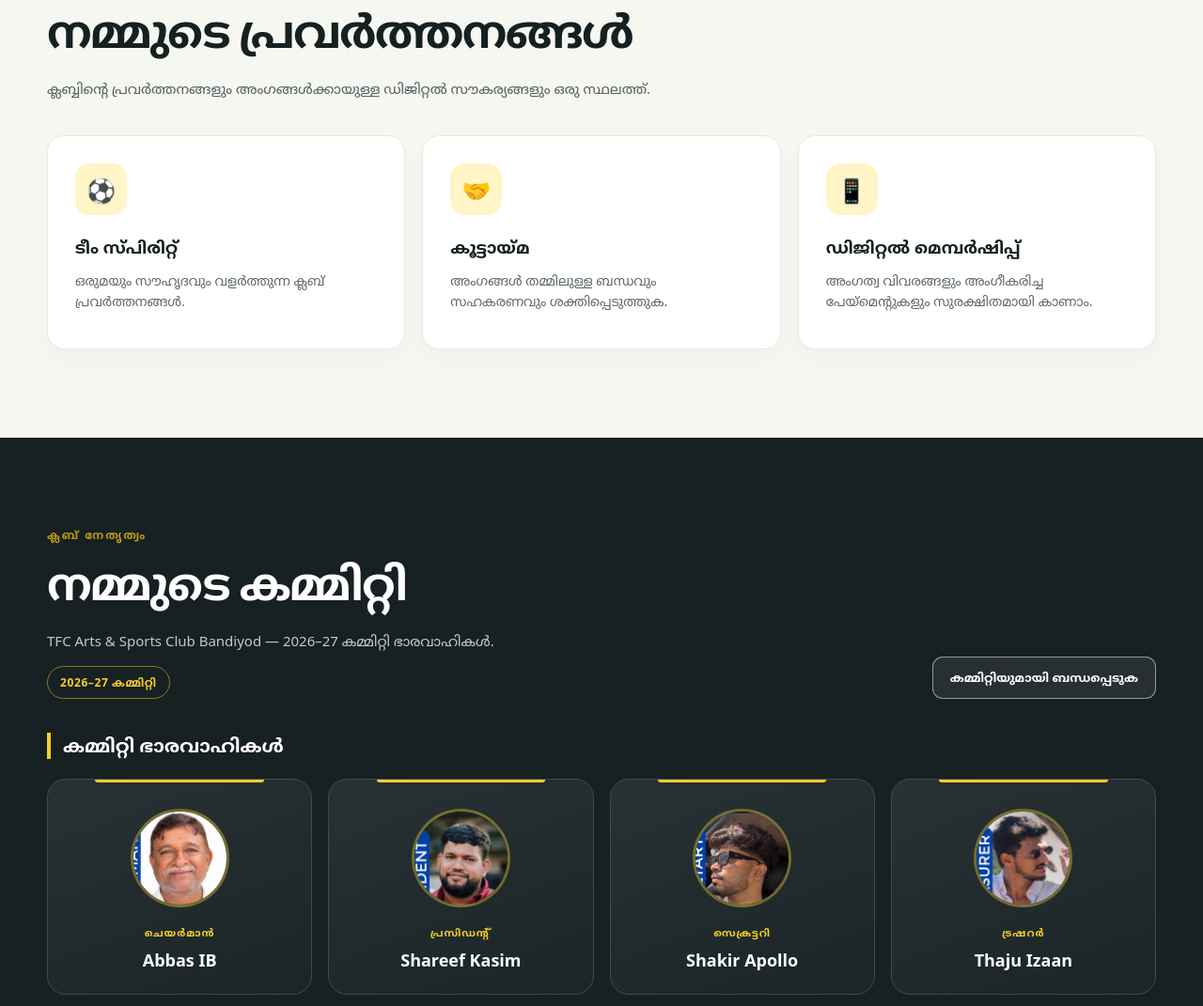
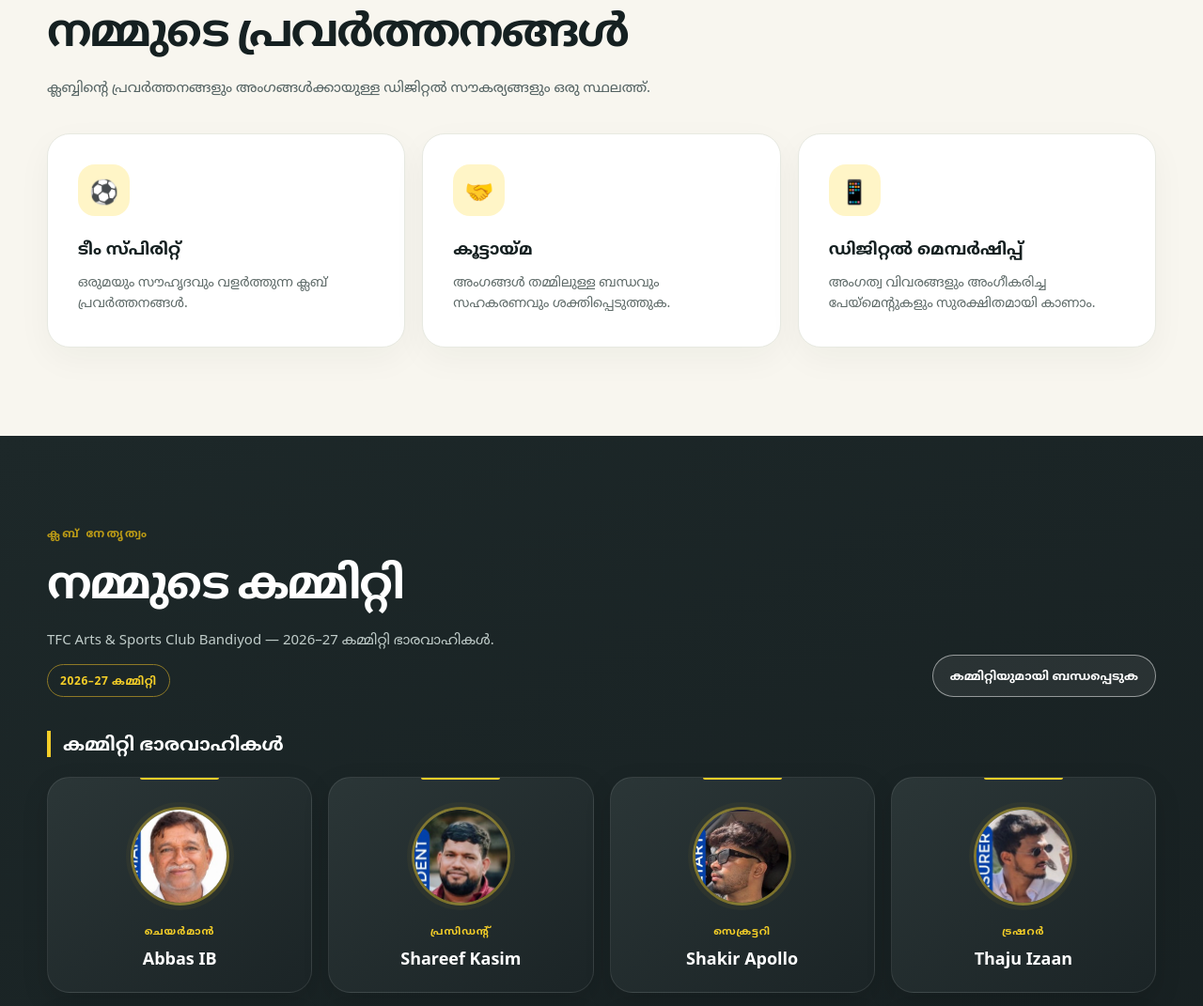
Before and after one commit to bandiyodtfc/Bandiyod-tfc-website-, a plain HTML site: page index.html in a window 1280 px wide. Shown: the part 1715-2786 px from the top of the page at 94% size. Drawn offline with Linux system fonts and the light colour scheme; no server answers.

Commit message:
Add files via upload

```diff
--- a/index.html
+++ b/index.html
@@ -539,6 +539,26 @@
     @keyframes tfcGalleryFade{from{opacity:.45}to{opacity:1}}
     @media(prefers-reduced-motion:reduce){.tfc-gallery-photo-stage img{animation:none}}
 
+
+    /* Premium visual refresh — public homepage only. */
+    :root{--ink:#101719;--ink2:#202a2b;--paper:#f8f6ef;--gold:#f4ce28;--gold2:#ffe582}
+    body{-webkit-font-smoothing:antialiased}
+    .site-header{background:rgba(16,23,25,.94);box-shadow:0 8px 30px #0002}
+    .brand-name{letter-spacing:.075em}.nav-links a{font-weight:700}
+    .btn,.lang-btn{border-radius:999px}.btn-gold{box-shadow:0 6px 22px #f4ce2826}
+    .hero h1{letter-spacing:-.055em}.hero-underline{height:3px;width:110px}
+    .section-title{letter-spacing:-.045em}.section-kicker{letter-spacing:.2em}
+    .about-panel,.member-box{border-radius:28px;box-shadow:0 18px 55px #0002}
+    .feature-card{border-radius:24px;padding:32px;box-shadow:0 12px 36px #1823210b}
+    .feature-icon{border-radius:18px}
+    .committee-section{background:linear-gradient(155deg,#1d2829,#111719)}
+    .committee-card{background:linear-gradient(145deg,#2b3637,#1b2426);border-color:#ffffff18;border-radius:24px;box-shadow:0 10px 28px #0002;transition:transform .2s,border-color .2s}
+    .committee-card:before{left:35%;right:35%;height:2px}
+    .committee-avatar{border-color:#f4ce2870;box-shadow:0 0 0 5px #f4ce280a}
+    .news-feature,.updates-note{border-radius:24px;box-shadow:0 12px 36px #1823210c}
+    .footer{background:#0c1213}
+    @media(hover:hover) and (prefers-reduced-motion:no-preference){.committee-card:hover{transform:translateY(-4px);border-color:#f4ce2870}}
+    @media(max-width:600px){.feature-card{padding:24px}.committee-card{border-radius:18px}.about-panel,.member-box{border-radius:22px}.tfc-post-feed .news-feature{border-radius:12px}}
   </style>
 </head>
 <body>
```
